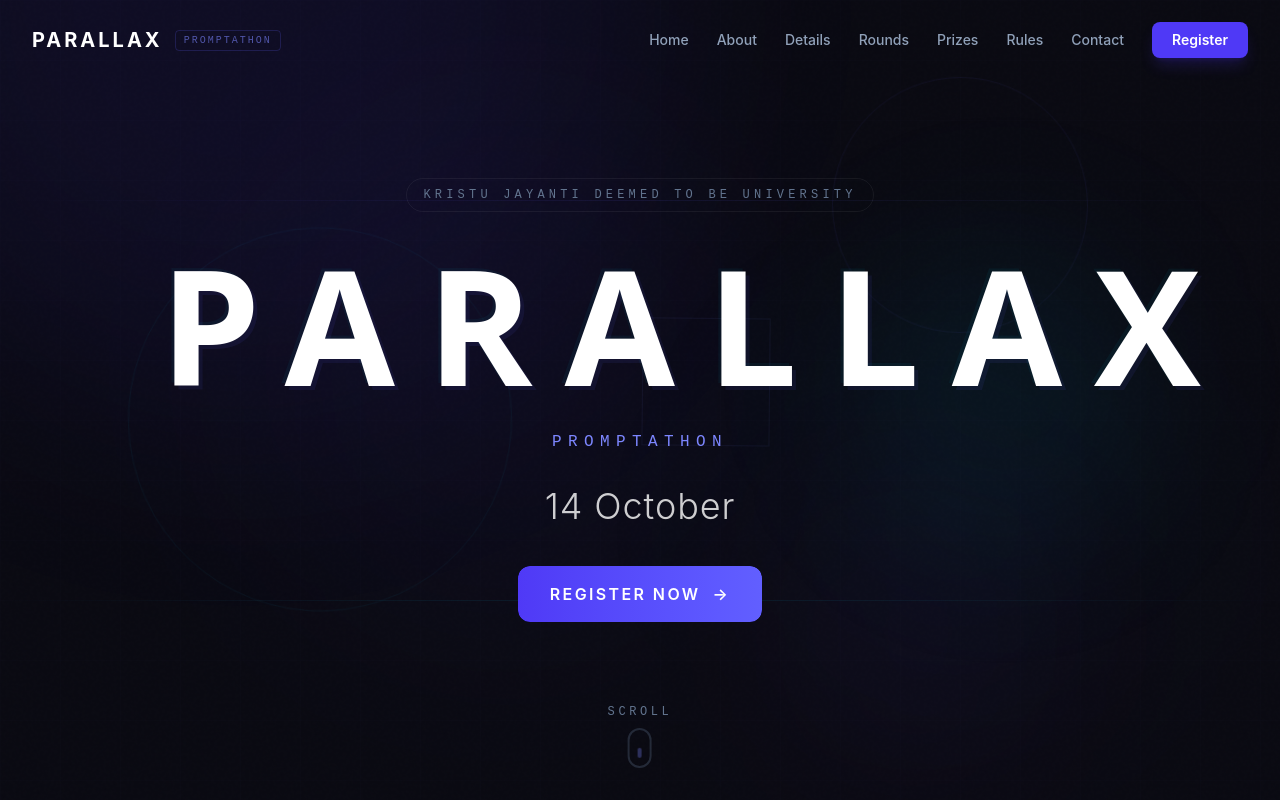
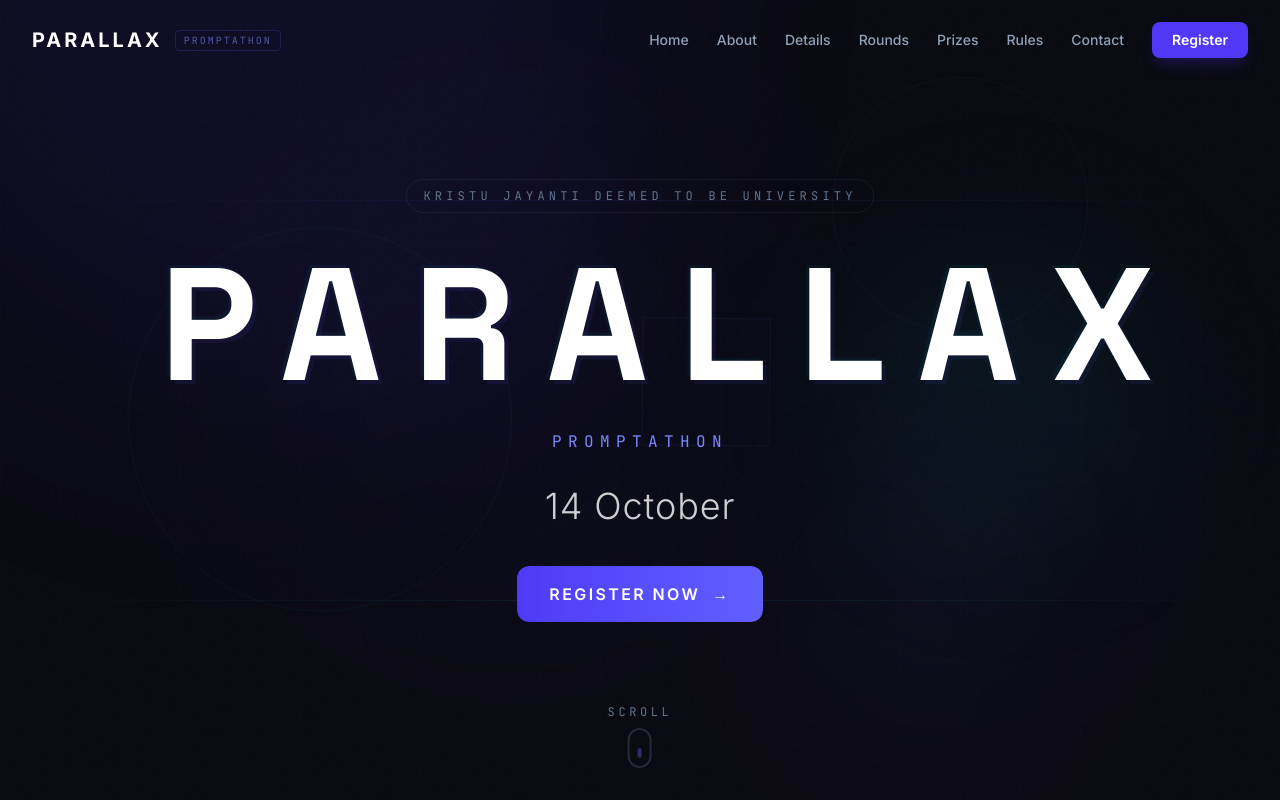
Before and after one commit to JOMINSIJU/parallax-event-website, a Next.js app: page / in a window 1280 px wide. Shown: the top 800 px of the page. Built offline with nearby package versions, Linux system fonts and the light colour scheme.

Commit message:
fix: switch to next/font, add metadataBase, fix CSS import order

```diff
--- a/src/app/globals.css
+++ b/src/app/globals.css
@@ -3,9 +3,6 @@
 /* ============================================================================
    PARALLAX — Global Styles & Design System
    ============================================================================ */
-
-/* ── Google Fonts ──────────────────────────────────────────────────────────── */
-@import url("https://fonts.googleapis.com/css2?family=Space+Grotesk:wght@300;400;500;600;700&family=Inter:wght@300;400;500;600;700&family=JetBrains+Mono:wght@300;400;500;600;700&display=swap");
 
 /* ── Tailwind v4 Theme ─────────────────────────────────────────────────────── */
 @theme {
--- a/src/app/layout.tsx
+++ b/src/app/layout.tsx
@@ -1,11 +1,31 @@
 import type { Metadata } from "next";
+import { Space_Grotesk, Inter, JetBrains_Mono } from "next/font/google";
 import { EVENT_CONFIG } from "@/data/event-config";
 import "./globals.css";
 
+const spaceGrotesk = Space_Grotesk({
+  subsets: ["latin"],
+  variable: "--font-display",
+  display: "swap",
+});
+
+const inter = Inter({
+  subsets: ["latin"],
+  variable: "--font-sans",
+  display: "swap",
+});
+
+const jetbrainsMono = JetBrains_Mono({
+  subsets: ["latin"],
+  variable: "--font-mono",
+  display: "swap",
+});
+
 export const metadata: Metadata = {
+  metadataBase: new URL("https://parallax-event.vercel.app"),
   title: EVENT_CONFIG.meta.title,
   description: EVENT_CONFIG.meta.description,
-  keywords: EVENT_CONFIG.meta.keywords,
+  keywords: [...EVENT_CONFIG.meta.keywords],
   authors: [{ name: EVENT_CONFIG.institution.name }],
   openGraph: {
     title: EVENT_CONFIG.meta.title,
@@ -40,8 +60,11 @@ export default function RootLayout({
   children: React.ReactNode;
 }) {
   return (
-    <html lang="en" className="scroll-smooth">
-      <body className="bg-[#0a0a12] text-slate-100 antialiased">
+    <html
+      lang="en"
+      className={`scroll-smooth ${spaceGrotesk.variable} ${inter.variable} ${jetbrainsMono.variable}`}
+    >
+      <body className="bg-[#0a0a12] text-slate-100 antialiased font-sans">
         {children}
       </body>
     </html>
```
